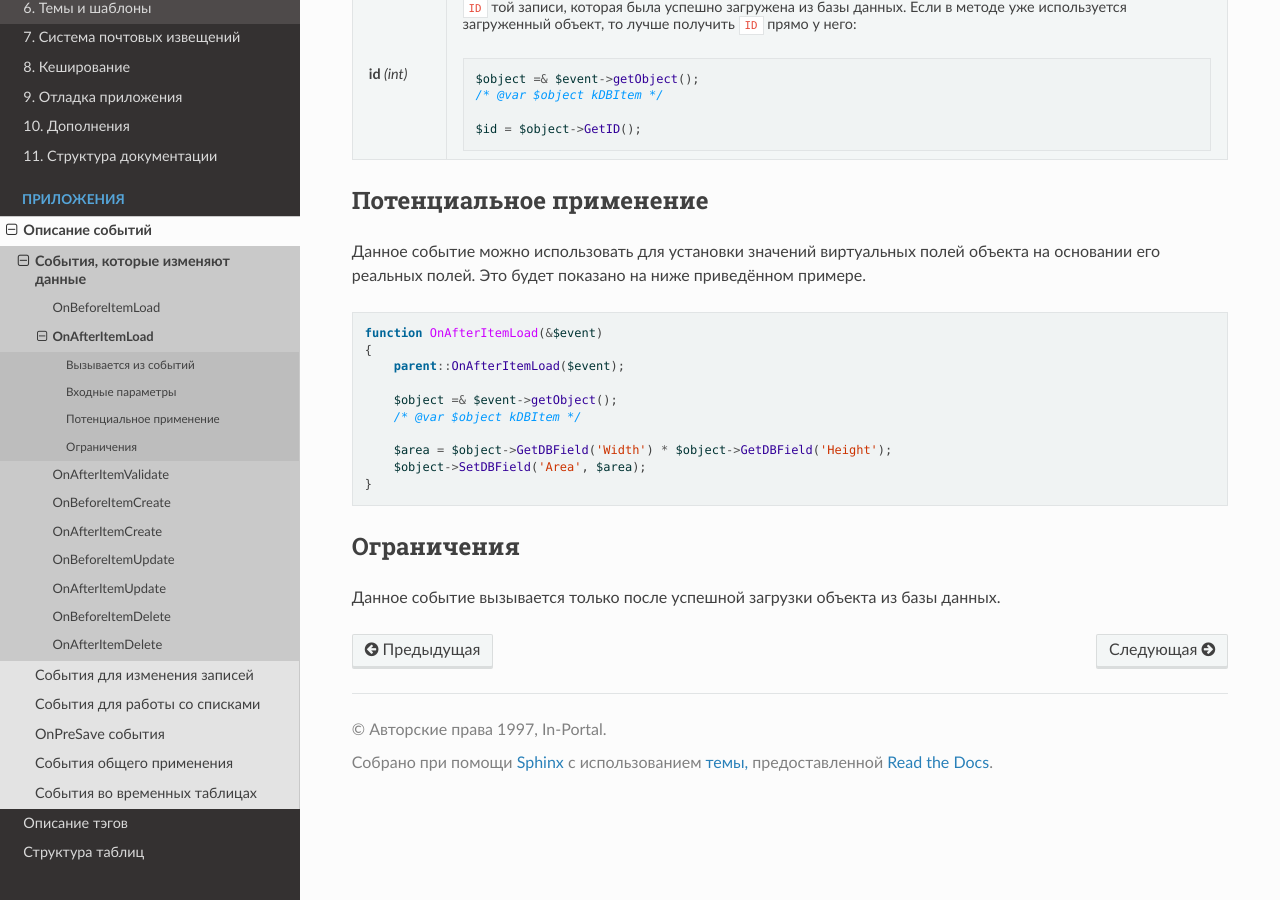
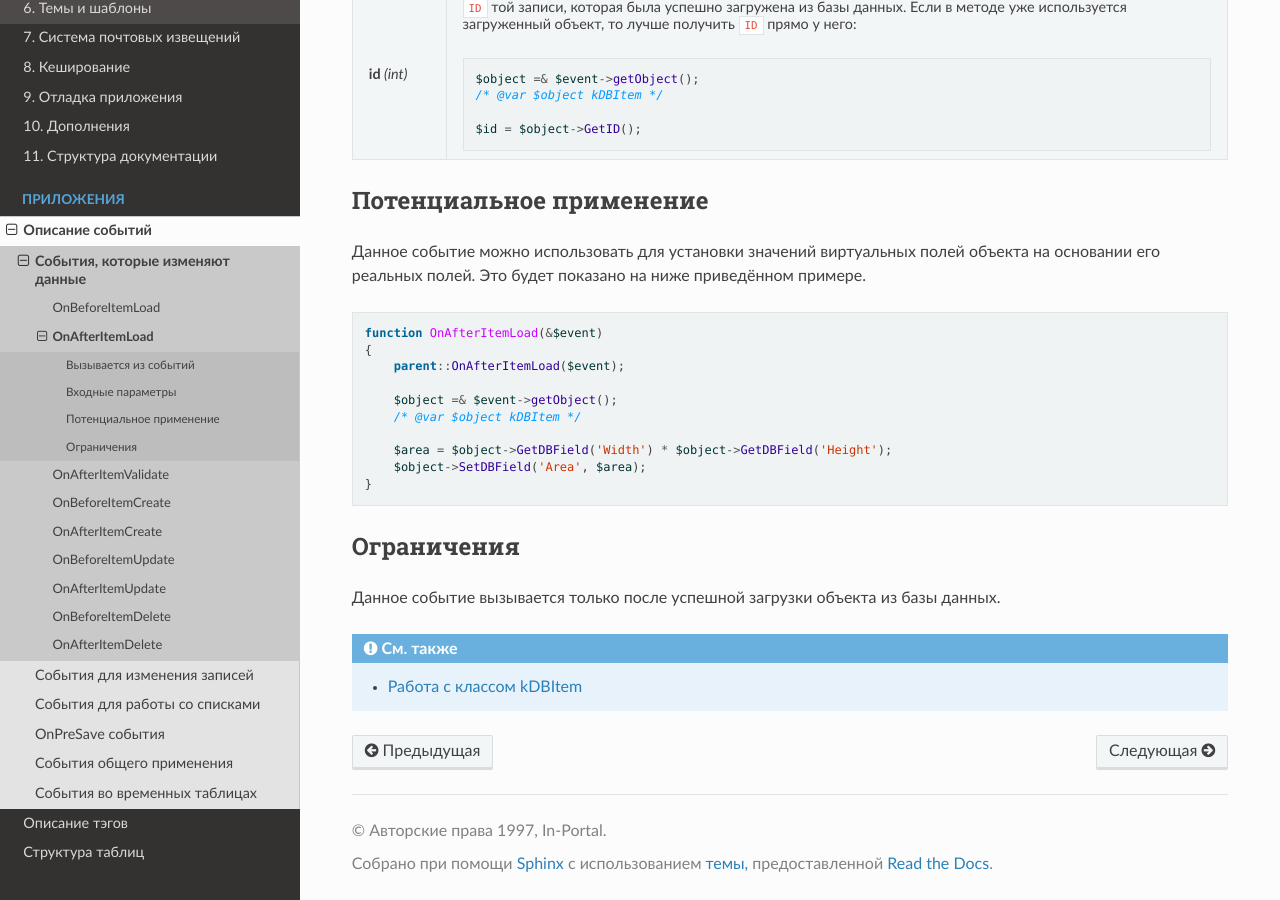
Before and after one commit to in-portal/guide-ru, a Sphinx documentation site: the page built from docs/events/modify_data/on_after_item_load.rst, in a window 1280 px wide and 900 px high, scrolled down 574 px. Built offline with Sphinx 7.4.7 and the Read the Docs theme 3.1.0, drawn with Linux system fonts in a browser that asks for light colours; some of the changed lines change nothing that is shown.

Commit message:
Integrated "/events/modify_data/on_after_item_load.rst" (added "See Also" section)

```diff
--- a/docs/events/modify_data/on_after_item_load.rst
+++ b/docs/events/modify_data/on_after_item_load.rst
@@ -14,7 +14,7 @@ OnAfterItemLoad
 
 .. code::
 
-  OnItemBuild -> kDBEventHandler::LoadItem -> kDBItem::Load -> kDBItem::raiseEvent
+   OnItemBuild -> kDBEventHandler::LoadItem -> kDBItem::Load -> kDBItem::raiseEvent
 
 Входные параметры
 -----------------
@@ -57,4 +57,8 @@ OnAfterItemLoad
 
 Данное событие вызывается только после успешной загрузки объекта из базы данных.
 
+.. seealso::
+
+   - :doc:`/application_structure/system_classes/working_with_kdbitem_class`
+
 .. _Data Source: http://guide.in-portal.org/rus/index.php/EventHandler:OnAfterItemLoad
```
